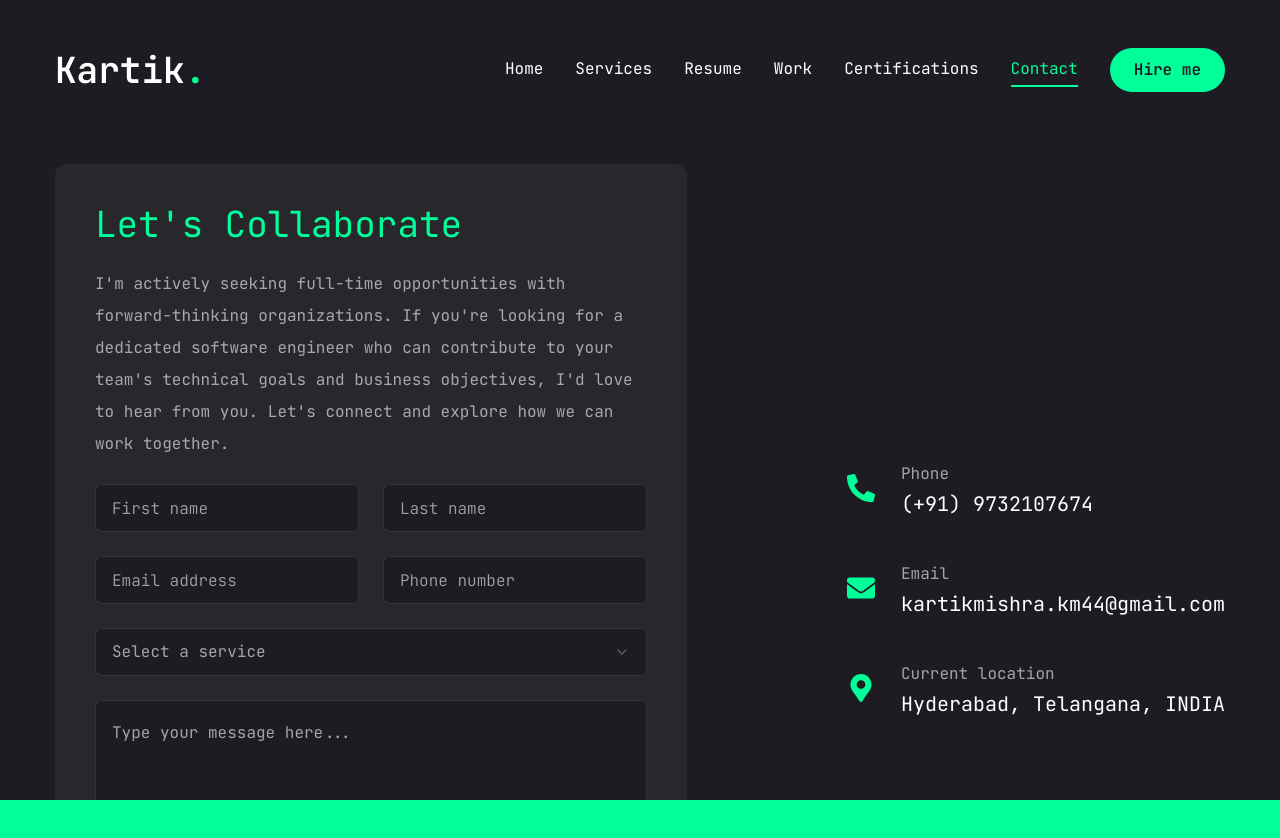
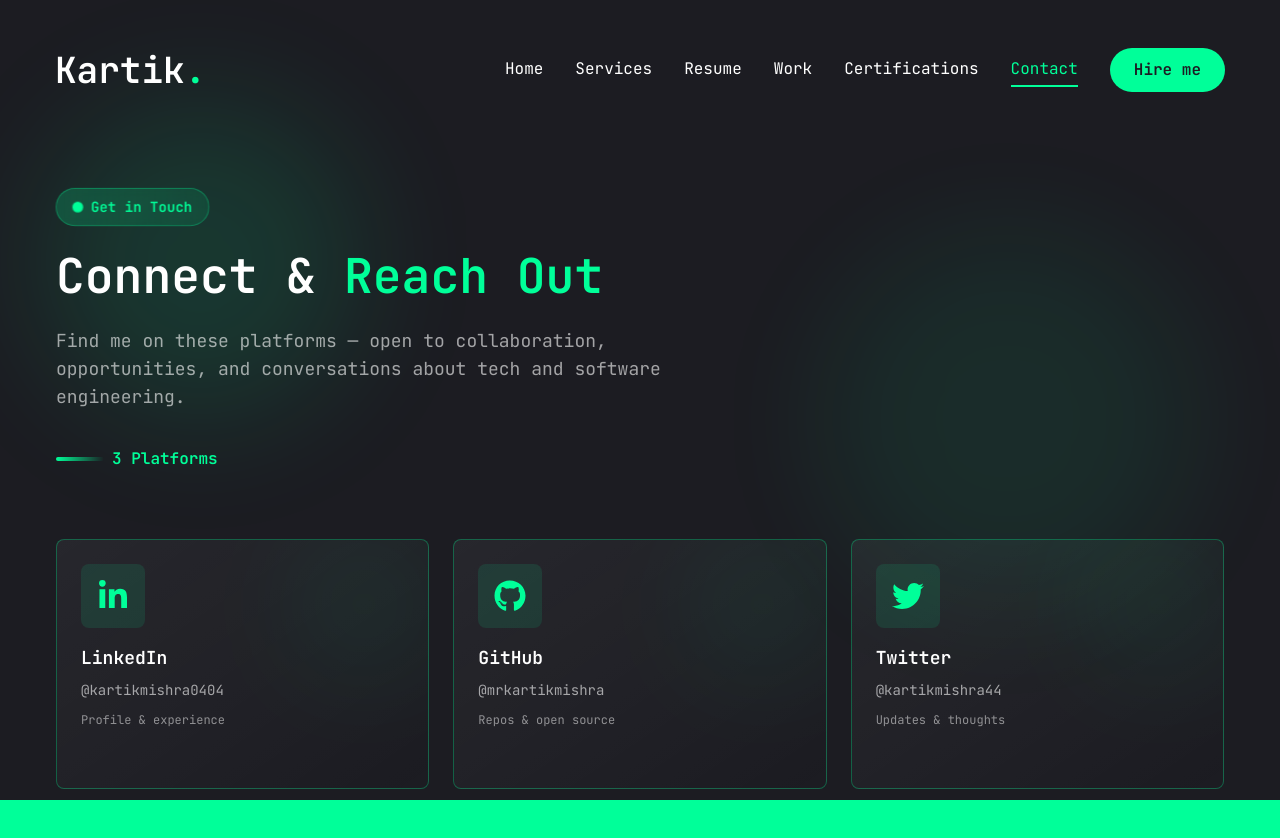
Before and after one commit to mrkartikmishra/nextjs-portfolio, a Next.js app: page /contact in a window 1280 px wide. Shown: the top 838 px of the page. Built offline with nearby package versions, Linux system fonts and the light colour scheme.

Commit message:
contact and resume page redesigned

```diff
--- a/src/app/contact/page.jsx
+++ b/src/app/contact/page.jsx
@@ -1,117 +1,197 @@
 "use client";
 
-import { FaEnvelope, FaMapMarkerAlt, FaPhoneAlt } from "react-icons/fa";
-import {
-  Select,
-  SelectContent,
-  SelectGroup,
-  SelectItem,
-  SelectLabel,
-  SelectTrigger,
-  SelectValue,
-} from "@/components/ui/select";
-
-import { Button } from "@/components/ui/button";
-import { Input } from "@/components/ui/input";
-import { Textarea } from "@/components/ui/textarea";
+import Link from "next/link";
+import { FaGithub, FaLinkedinIn, FaTwitter } from "react-icons/fa";
 import { motion } from "framer-motion";
 
-const contactInfo = [
+const socialLinks = [
   {
-    icon: <FaPhoneAlt />,
-    title: "Phone",
-    description: "(+91) 9732107674",
+    id: 2,
+    name: "LinkedIn",
+    icon: FaLinkedinIn,
+    href: "https://www.linkedin.com/in/kartikmishra0404/",
+    handle: "kartikmishra0404",
+    tagline: "Profile & experience",
   },
   {
-    icon: <FaEnvelope />,
-    title: "Email",
-    description: "kartikmishra.km44@gmail.com",
+    id: 2,
+    name: "GitHub",
+    icon: FaGithub,
+    href: "https://github.com/mrkartikmishra",
+    handle: "mrkartikmishra",
+    tagline: "Repos & open source",
   },
   {
-    icon: <FaMapMarkerAlt />,
-    title: "Current location",
-    description: "Hyderabad, Telangana, INDIA",
+    id: 3,
+    name: "Twitter",
+    icon: FaTwitter,
+    href: "https://x.com/kartikmishra44",
+    handle: "kartikmishra44",
+    tagline: "Updates & thoughts",
   },
 ];
 
 const Contact = () => {
   return (
-    <motion.section
+    <section className="relative py-12 min-h-screen overflow-hidden">
+      {/* Animated background elements - same as Certifications */}
+      <div className="-z-10 fixed inset-0 pointer-events-none">
+        <motion.div
+          animate={{
+            y: [0, 30, 0],
+            opacity: [0.3, 0.6, 0.3],
+          }}
+          transition={{ duration: 8, repeat: Infinity, ease: "easeInOut" }}
+          className="top-20 left-10 absolute bg-accent/25 blur-3xl rounded-full w-80 h-80"
+        />
+        <motion.div
+          animate={{
+            y: [0, -30, 0],
+            opacity: [0.2, 0.5, 0.2],
+          }}
+          transition={{ duration: 10, repeat: Infinity, ease: "easeInOut" }}
+          className="right-20 bottom-40 absolute bg-accent/15 blur-3xl rounded-full w-96 h-96"
+        />
+      </div>
+
+      <div className="z-10 relative mx-auto px-4 container">
+        {/* Header Section - aligned with Certifications */}
+        <motion.div
+          initial={{ opacity: 0, y: 20 }}
+          animate={{ opacity: 1, y: 0 }}
+          transition={{ duration: 0.5 }}
+          className="mb-16"
+        >
+          <motion.div
+            initial={{ opacity: 0, x: -20 }}
+            animate={{ opacity: 1, x: 0 }}
+            transition={{ duration: 0.5, delay: 0.1 }}
+            className="inline-block mb-6"
+          >
+            <motion.div
+              animate={{ scale: [1, 1.05, 1] }}
+              transition={{ duration: 3, repeat: Infinity }}
+              className="inline-flex items-center gap-2 bg-gradient-to-r from-accent/20 to-accent/10 backdrop-blur-sm px-4 py-2 border border-accent/30 rounded-full font-semibold text-accent text-sm"
+            >
+              <motion.span
+                animate={{ scale: [1, 1.3, 1] }}
+                transition={{ duration: 2, repeat: Infinity }}
+                className="bg-accent rounded-full w-2.5 h-2.5"
+              />
+              Get in Touch
+            </motion.div>
+          </motion.div>
+
+          <h1 className="mb-6 h2">
+            Connect & <span className="text-accent">Reach Out</span>
+          </h1>
+          <p className="max-w-2xl text-white/60 text-lg">
+            Find me on these platforms — open to collaboration, opportunities,
+            and conversations about tech and software engineering.
+          </p>
+
+          <div className="flex items-center gap-2 mt-8">
+            <div className="bg-gradient-to-r from-accent to-transparent rounded-full w-12 h-1" />
+            <span className="font-semibold text-accent">
+              {socialLinks.length} Platforms
+            </span>
+          </div>
+        </motion.div>
+
+        {/* Social Links Grid - same grid and card pattern as Certifications */}
+        <motion.div
+          className="gap-6 grid grid-cols-1 md:grid-cols-2 lg:grid-cols-3"
           initial={{ opacity: 0 }}
-      animate={{
-        opacity: 1,
-        transition: { delay: 2.4, duration: 0.4, ease: "easeIn" },
-      }}
-      className="py-6"
+          animate={{ opacity: 1 }}
+          transition={{ duration: 0.5, delay: 0.1 }}
         >
-      <div className="mx-auto container">
-        <div className="flex xl:flex-row flex-col gap-[30px]">
-          <div className="order-2 xl:order-none xl:w-[54%]">
-            <form className="flex flex-col gap-6 bg-[#27272c] p-10 rounded-xl">
-              <h3 className="text-accent text-4xl">Let&apos;s Collaborate</h3>
-              <p className="text-white/60">
-                I&apos;m actively seeking full-time opportunities with
-                forward-thinking organizations. If you&apos;re looking for a
-                dedicated software engineer who can contribute to your
-                team&apos;s technical goals and business objectives, I&apos;d
-                love to hear from you. Let&apos;s connect and explore how we can
-                work together.
+          {socialLinks.map((link, index) => {
+            const Icon = link.icon;
+            return (
+              <motion.div
+                key={link.id}
+                initial={{ opacity: 0, y: 20 }}
+                animate={{ opacity: 1, y: 0 }}
+                transition={{ duration: 0.4, delay: index * 0.05 }}
+              >
+                <motion.div
+                  whileHover={{ y: -5, transition: { duration: 0.3 } }}
+                  className="group h-full"
+                >
+                  <Link
+                    href={link.href}
+                    target="_blank"
+                    rel="noopener noreferrer"
+                    className="relative hover:bg-white/10 bg-gradient-to-br from-white/5 to-white/0 hover:shadow-accent/20 hover:shadow-lg p-6 border border-accent/30 hover:border-accent rounded-lg h-full overflow-hidden transition-all duration-300 cursor-pointer block"
+                  >
+                    {/* Decorative accent element - same as CertificationCard */}
+                    <div className="top-0 right-0 -z-10 absolute bg-accent/10 blur-3xl group-hover:blur-2xl rounded-full w-32 h-32 transition-all duration-300" />
+
+                    <div className="flex flex-col justify-between h-full">
+                      {/* Icon Section - same as CertificationCard */}
+                      <div className="flex justify-center items-center bg-accent/10 group-hover:bg-accent/20 mb-4 rounded-lg w-16 h-16 transition-colors duration-300">
+                        <Icon className="w-8 h-8 text-accent" />
+                      </div>
+
+                      {/* Content Section */}
+                      <div className="flex-grow">
+                        <h3 className="mb-2 font-semibold text-white group-hover:text-accent text-lg line-clamp-2 transition-colors duration-300">
+                          {link.name}
+                        </h3>
+                        <p className="mb-3 text-white/60 group-hover:text-white/80 text-sm transition-colors duration-300">
+                          @{link.handle}
                         </p>
-              <div className="gap-6 grid grid-cols-1 md:grid-cols-2">
-                <Input type="firstname" placeholder="First name" />
-                <Input type="lastname" placeholder="Last name" />
-                <Input type="email" placeholder="Email address" />
-                <Input type="phone" placeholder="Phone number" />
+                        <p className="text-white/50 group-hover:text-accent/70 text-xs transition-colors duration-300">
+                          {link.tagline}
+                        </p>
                       </div>
-              <Select>
-                <SelectTrigger className="w-full">
-                  <SelectValue placeholder="Select a service" />
-                </SelectTrigger>
-                <SelectContent>
-                  <SelectGroup>
-                    <SelectLabel>Select a service</SelectLabel>
-                    <SelectItem value="blockchain">
-                      Blockchain development
-                    </SelectItem>
-                    <SelectItem value="fullstack">
-                      Full stack development
-                    </SelectItem>
-                    <SelectItem value="backend">Backend development</SelectItem>
-                    <SelectItem value="frontend">
-                      Frontend development
-                    </SelectItem>
-                  </SelectGroup>
-                </SelectContent>
-              </Select>
-              <Textarea
-                className="h-[200px]"
-                placeholder="Type your message here..."
+
+                      {/* Hover Action Indicator - same as CertificationCard */}
+                      <div className="flex items-center gap-2 opacity-0 group-hover:opacity-100 mt-4 text-accent text-sm transition-opacity duration-300">
+                        <span>Open link</span>
+                        <svg
+                          className="w-4 h-4 transition-transform group-hover:translate-x-1 duration-300"
+                          fill="none"
+                          stroke="currentColor"
+                          viewBox="0 0 24 24"
+                        >
+                          <path
+                            strokeLinecap="round"
+                            strokeLinejoin="round"
+                            strokeWidth={2}
+                            d="M13 7l5 5m0 0l-5 5m5-5H6"
                           />
-              <Button size="md" className="max-w-40">
-                Send message
-              </Button>
-            </form>
+                        </svg>
                       </div>
-          <div className="flex flex-1 xl:justify-end items-center order-1 xl:order-none mb-8 xl:mb-0">
-            <ul className="flex flex-col gap-10">
-              {contactInfo.map((info, index) => {
-                return (
-                  <li key={index} className="flex items-center gap-1">
-                    <div className="flex justify-center items-center bg-[#2727c] rounded-md w-[52px] xl:w-[72px] text-accent">
-                      <div className="text-[28px]">{info.icon}</div>
                     </div>
-                    <div className="felx-1">
-                      <p className="text-white/60">{info.title}</p>
-                      <h3 className="text-xl">{info.description}</h3>
-                    </div>
-                  </li>
+                  </Link>
+                </motion.div>
+              </motion.div>
             );
           })}
-            </ul>
+        </motion.div>
+
+        {/* Bottom strip - same style as Certifications motivational section */}
+        <motion.div
+          initial={{ opacity: 0, y: 20 }}
+          animate={{ opacity: 1, y: 0 }}
+          transition={{ duration: 0.5, delay: 0.3 }}
+          className="bg-gradient-to-r from-accent/10 to-white/5 mt-20 p-8 border border-accent/20 rounded-lg"
+        >
+          <div className="text-center">
+            <h3 className="mb-3 text-white h3">
+              Open to <span className="text-accent">Opportunities</span>
+            </h3>
+            <p className="mx-auto max-w-xl text-white/70">
+              I&apos;m actively seeking full-time roles and love connecting over
+              tech, product, and engineering. Say hi on any of the platforms
+              above.
+            </p>
           </div>
+        </motion.div>
       </div>
-      </div>
-    </motion.section>
+    </section>
   );
 };
+
 export default Contact;
```
Also changed, not shown: src/app/resume/page.jsx (+198 -75 lines). Lines whose indentation alone changed are shown as unchanged.
